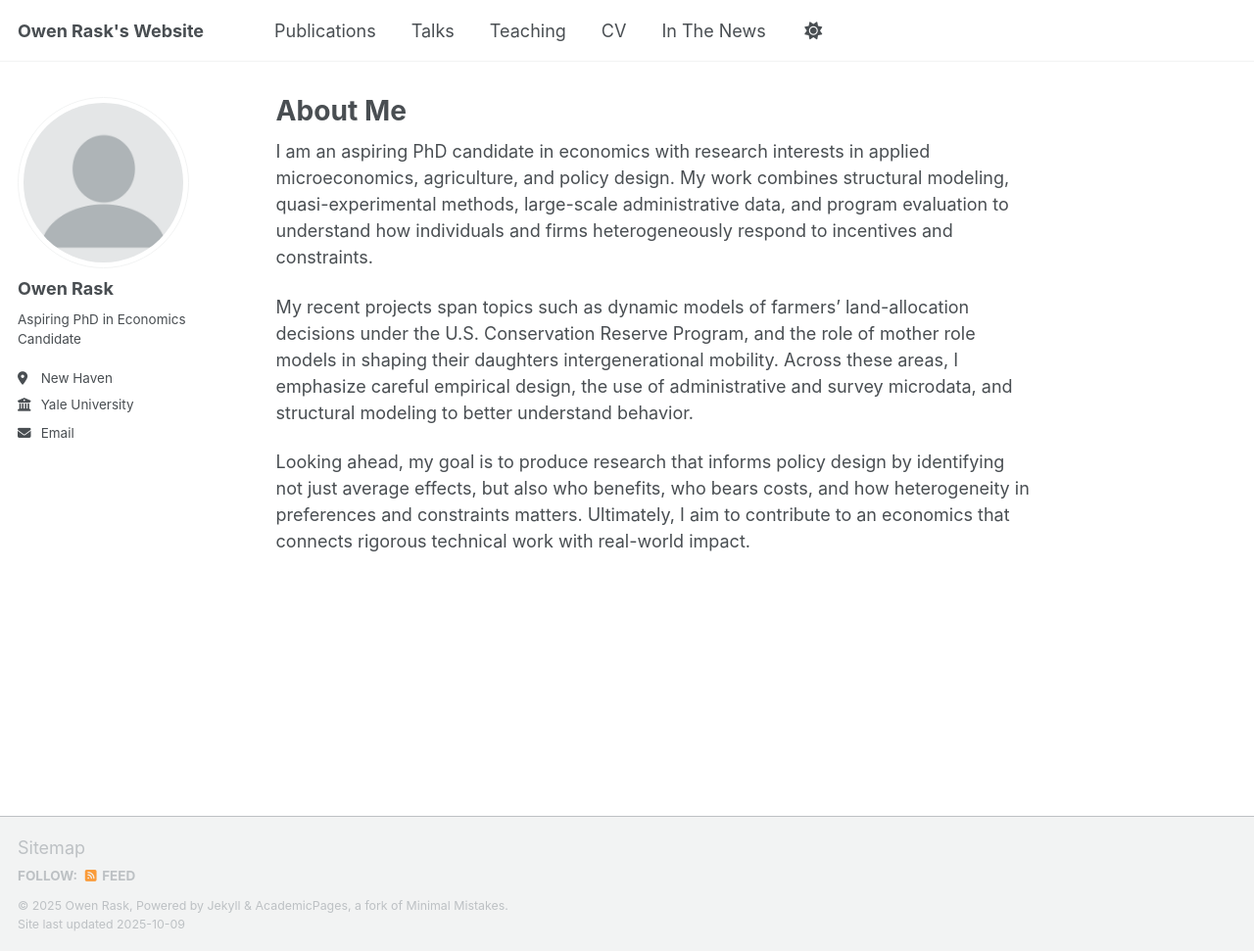
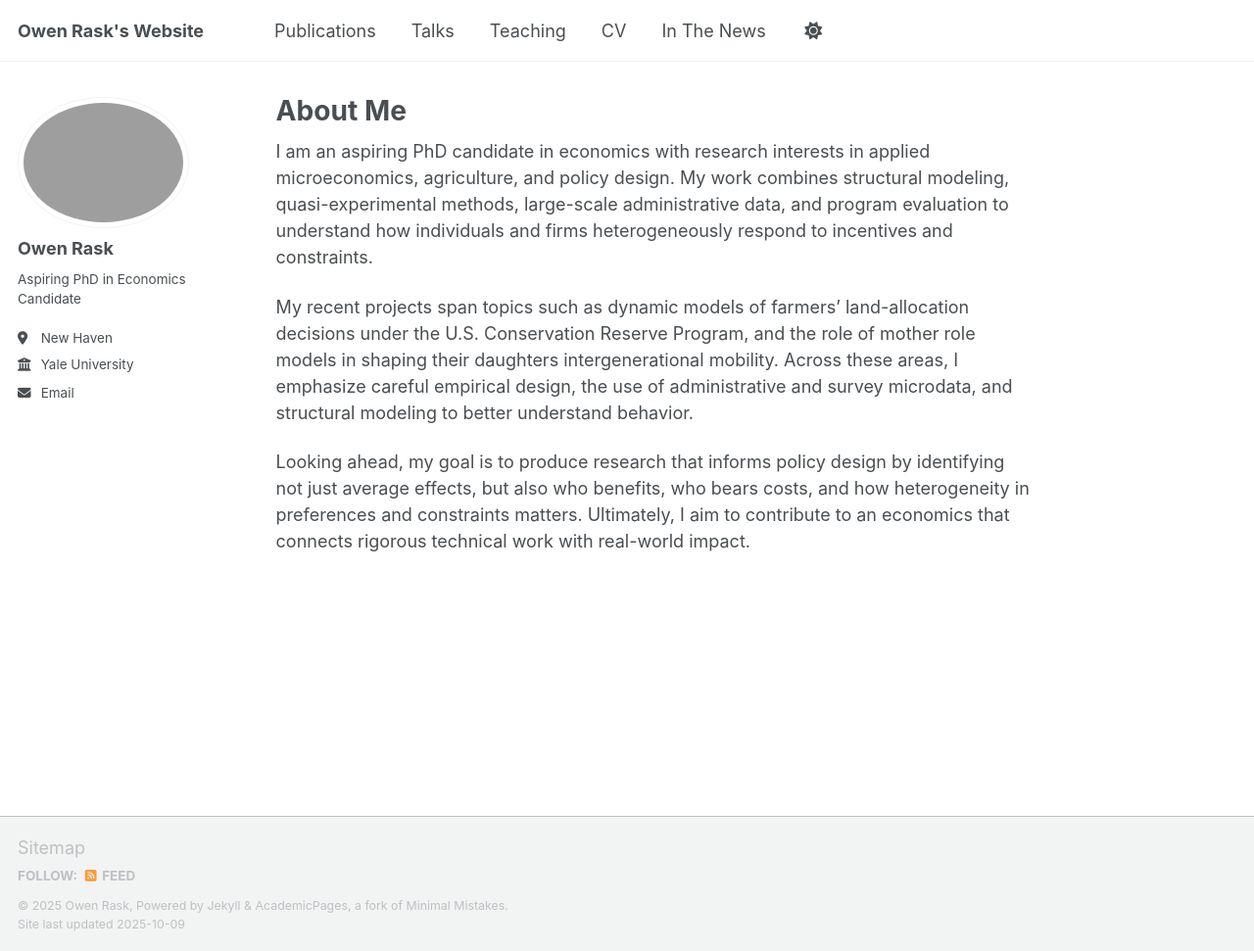
Before and after one commit to OwenRask/OwenRask.github.io, a Jekyll site: the page built from _pages/about.md, in a window 1280 px wide and 971 px high. Shown: the whole window at 98% size. Built offline with Jekyll 4.4.1, drawn with Linux system fonts in a browser that asks for light colours; a script that is not in the unit is left out.

Commit message:
Update _config.yml

```diff
--- a/_config.yml
+++ b/_config.yml
@@ -23,7 +23,7 @@ repository               : "academicpages/academicpages.github.io"
 #               Additional customization can be done by editing /_includes/author-profile.html
 author:
   # Biographic information
-  avatar           : "profile.png"
+  avatar           : "images/profile_pic.png"
   name             : "Owen Rask"
   pronouns         : # example: "she/her"
   bio              : "Aspiring PhD in Economics Candidate"
```
